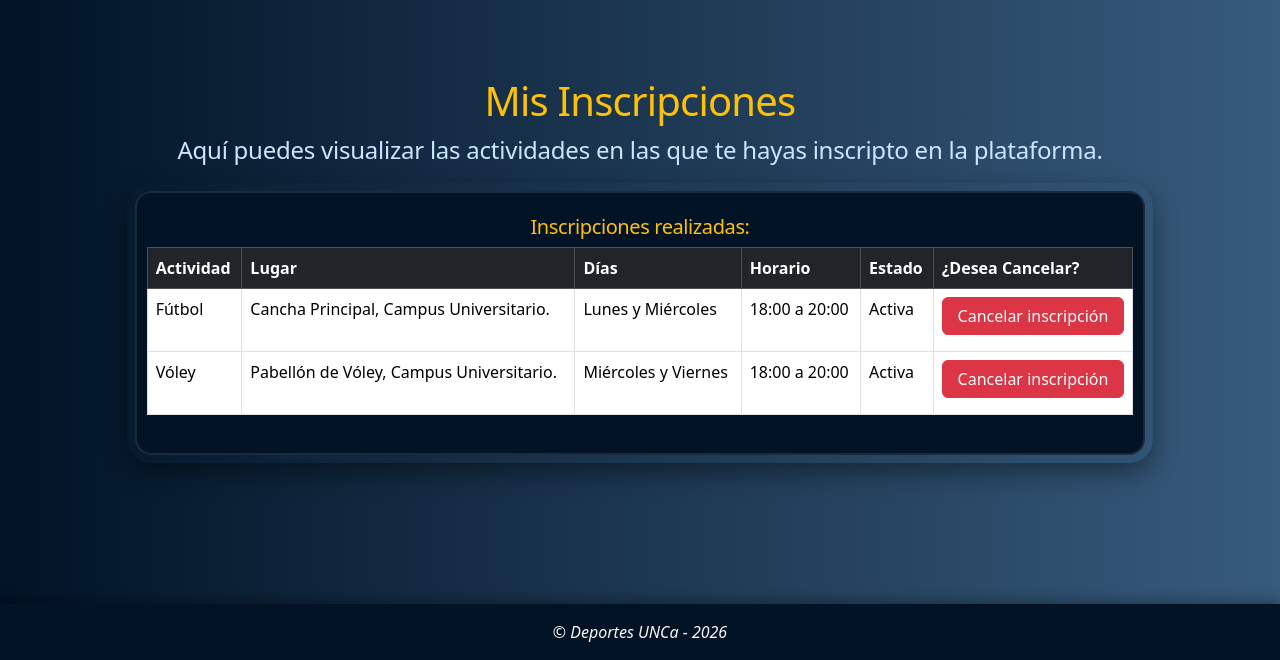
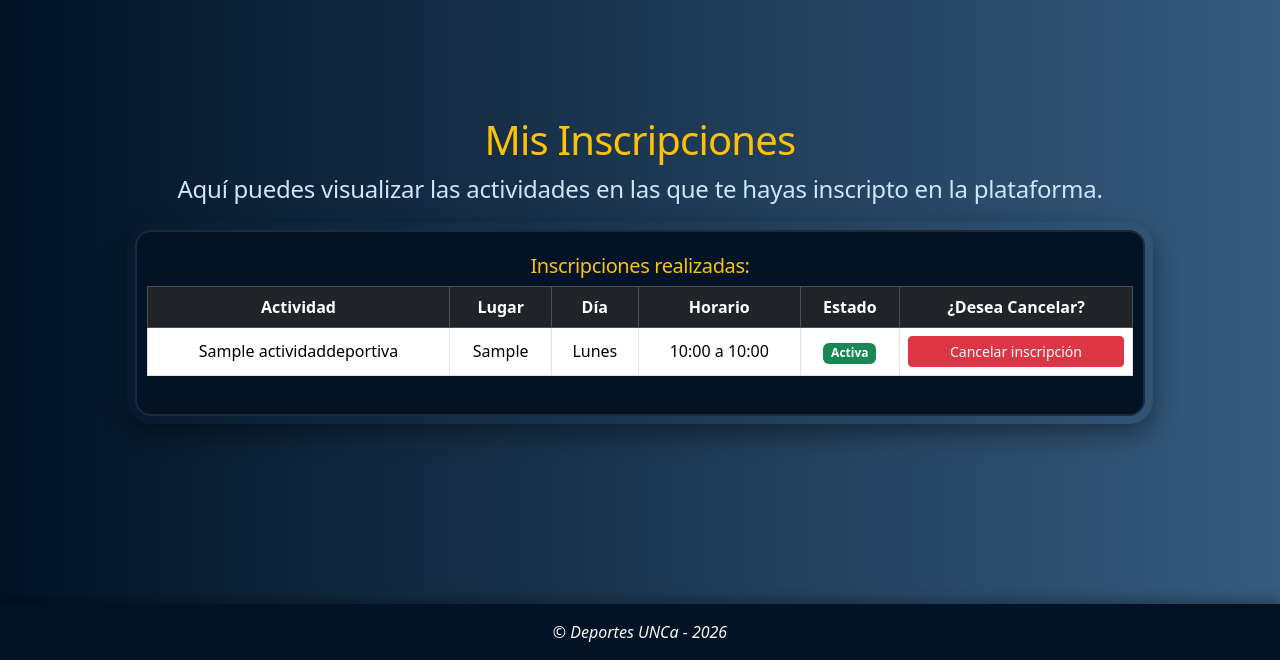
Before and after one commit to wusito/Programacion-III-Resolucion-de-Trabajos-Practicos, a Django app: page /mis-inscripciones/ in a window 1280 px wide. Shown: the part 140-800 px from the top of the page. Run offline with Django 5.2, Linux system fonts and the light colour scheme; tables that the repository leaves empty hold one stand-in row (values such as "Sample post").

Commit message:
Añadir funcionalidad para cancelar inscripciones: implementar vista y lógica en el backend, y actualizar la plantilla para mostrar inscripciones con opción de cancelación.

```diff
--- a/Unidad 4/Trabajo Práctico N°5-6-7-8/config/urls.py
+++ b/Unidad 4/Trabajo Práctico N°5-6-7-8/config/urls.py
@@ -29,6 +29,7 @@ urlpatterns = [
     path('', index, name='index'),
     path('inscribirse/', views.inscribirse, name='inscribirse'),
     path('mis-inscripciones/', views.mis_inscripciones, name='mis_inscripciones'),
+    path('inscripcion/cancelar/<int:pk>/', views.cancelar_inscripcion, name='cancelar_inscripcion'),
     # URLs de las Apps.
     path('', include('apps.reservas.urls')),
 ]
--- a/Unidad 4/Trabajo Práctico N°5-6-7-8/config/views.py
+++ b/Unidad 4/Trabajo Práctico N°5-6-7-8/config/views.py
@@ -1,6 +1,6 @@
-from django.shortcuts import render
+from django.shortcuts import get_object_or_404, redirect, render
 from django.contrib import messages
-from apps.reservas.models import ActividadDeportiva
+from apps.reservas.models import ActividadDeportiva, Inscripcion
 
 # Create your views here.
 
@@ -15,4 +15,19 @@ def inscribirse(request):
     return render(request, 'inscribirse.html', {'actividades': actividades})
 
 def mis_inscripciones(request):
-    return render(request, 'mis_inscripciones.html')
+    # 2. Obtener todas las inscripciones registrando las relaciones necesarias
+    inscripciones = Inscripcion.objects.select_related('horario__actividad_deportiva').all()
+
+    # 3. Enviar las inscripciones al contexto del template
+    return render(request, 'mis_inscripciones.html', {'inscripciones': inscripciones})
+
+def cancelar_inscripcion(request, pk):
+    # Busca la inscripción o devuelve un error 404 si no existe
+    inscripcion = get_object_or_404(Inscripcion, pk=pk)
+
+    # Cambiamos el estado a 'CAN' (Cancelada)
+    inscripcion.estado = 'CAN'
+    inscripcion.save()
+
+    messages.success(request, 'La inscripción ha sido cancelada correctamente.')
+    return redirect('mis_inscripciones')
--- a/Unidad 4/Trabajo Práctico N°5-6-7-8/templates/mis_inscripciones.html
+++ b/Unidad 4/Trabajo Práctico N°5-6-7-8/templates/mis_inscripciones.html
@@ -1,14 +1,13 @@
 {% extends 'base.html' %}
 
-{% block title %}Mis Inscripciones - Deportes UNCa{%endblock %}
+{% block title %}Mis Inscripciones - Deportes UNCa{% endblock %}
 
 {% block content %}
 <section class="container-fluid py-5">
   <div class="text-center">
     <h2 class="titulo-bienvenida">Mis Inscripciones</h2>
     <p class="introduccion">
-      Aquí puedes visualizar las actividades en las que te hayas inscripto en la
-      plataforma.
+      Aquí puedes visualizar las actividades en las que te hayas inscripto en la plataforma.
     </p>
   </div>
 
@@ -17,54 +16,56 @@
       <legend>Inscripciones realizadas:</legend>
 
       <div class="table-responsive">
-        <table class="table table-bordered">
+        <table class="table table-bordered align-middle text-center">
           <!-- Encabezado -->
           <thead class="table-dark">
             <tr>
               <th>Actividad</th>
               <th>Lugar</th>
-              <th>Días</th>
+              <th>Día</th>
               <th>Horario</th>
               <th>Estado</th>
               <th>¿Desea Cancelar?</th>
             </tr>
           </thead>
 
-          <!-- Contenido -->
+          <!-- Contenido Dinámico -->
           <tbody>
+            {% for inscripcion in inscripciones %}
               <tr>
-              <td>Fútbol</td>
-              <td>Cancha Principal, Campus Universitario.</td>
-              <td>Lunes y Miércoles</td>
-              <td>18:00 a 20:00</td>
-              <td>Activa</td>
+                <td>{{ inscripcion.horario.actividad_deportiva.nombre }}</td>
+                <td>{{ inscripcion.horario.actividad_deportiva.lugar }}</td>
+                <td>{{ inscripcion.horario.get_dia_display }}</td>
+                <td>{{ inscripcion.horario.hora_inicio|time:"H:i" }} a {{ inscripcion.horario.hora_fin|time:"H:i" }}</td>
                 <td>
+                  <span class="badge {% if inscripcion.estado == 'ACT' %}bg-success{% else %}bg-secondary{% endif %}">
+                    {{ inscripcion.get_estado_display }}
+                  </span>
+                </td>
+                <td>
+                  {% if inscripcion.estado == 'ACT' %}
+                    <form action="{% url 'cancelar_inscripcion' inscripcion.id %}" method="POST" class="d-inline">
+                      {% csrf_token %}
                       <button
-                  class="btn btn-danger w-100 mb-2"
-                  type="button"
-                  onclick="alert('Funcionalidad en desarrollo')"
+                        class="btn btn-danger btn-sm w-100"
+                        type="submit"
+                        onclick="return confirm('¿Estás seguro de que deseas cancelar esta inscripción?');"
                       >
                         Cancelar inscripción
                       </button>
+                    </form>
+                  {% else %}
+                    <span class="badge bg-secondary">Cancelada</span>
+                  {% endif %}
                 </td>
               </tr>
-
+            {% empty %}
               <tr>
-              <td>Vóley</td>
-              <td>Pabellón de Vóley, Campus Universitario.</td>
-              <td>Miércoles y Viernes</td>
-              <td>18:00 a 20:00</td>
-              <td>Activa</td>
-              <td>
-                <button
-                  class="btn btn-danger w-100 mb-2"
-                  type="button"
-                  onclick="alert('Funcionalidad en desarrollo')"
-                >
-                  Cancelar inscripción
-                </button>
+                <td colspan="6" class="text-muted py-4">
+                  No tienes inscripciones registradas actualmente.
                 </td>
               </tr>
+            {% endfor %}
           </tbody>
         </table>
       </div>
```
Lines whose indentation alone changed are shown as unchanged.
